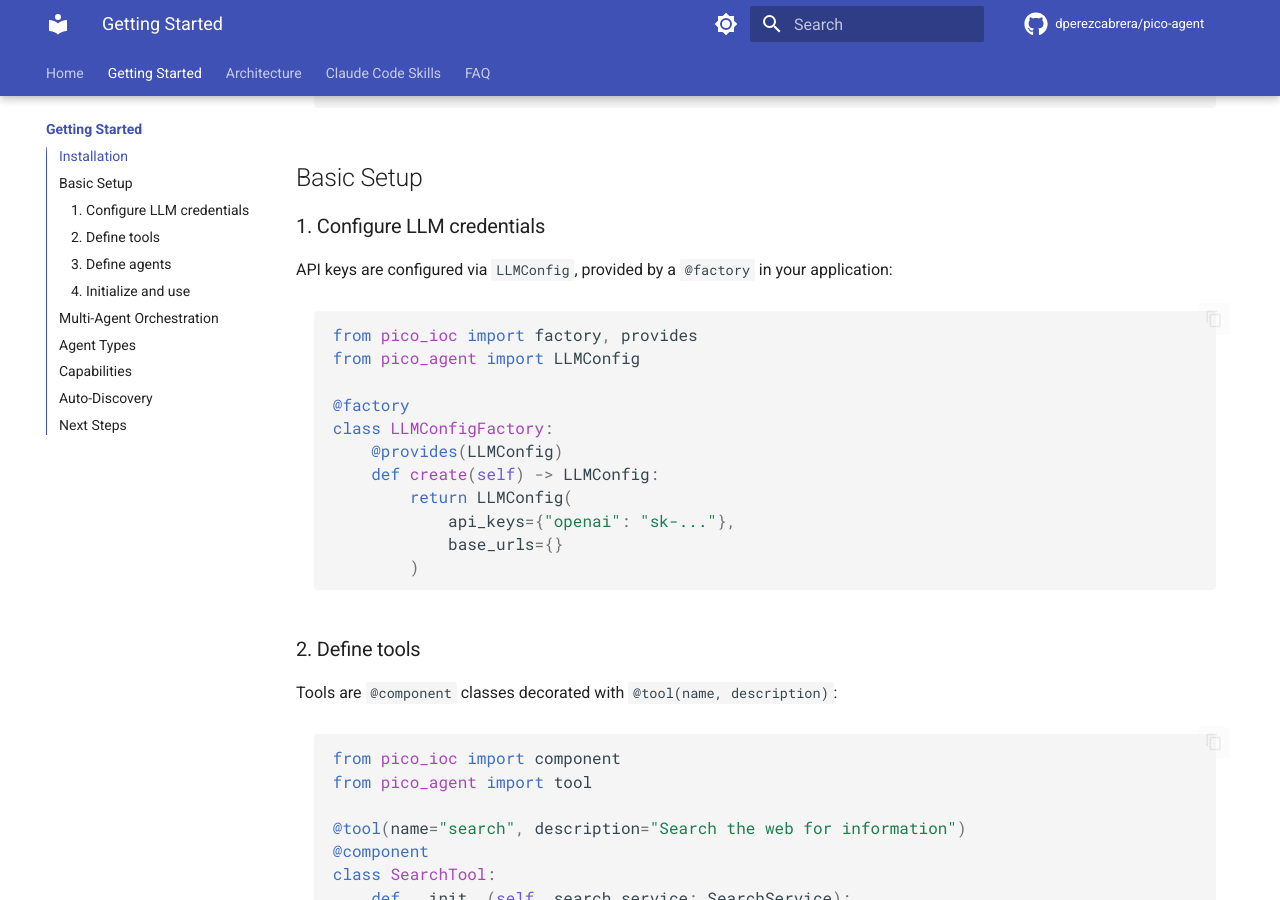
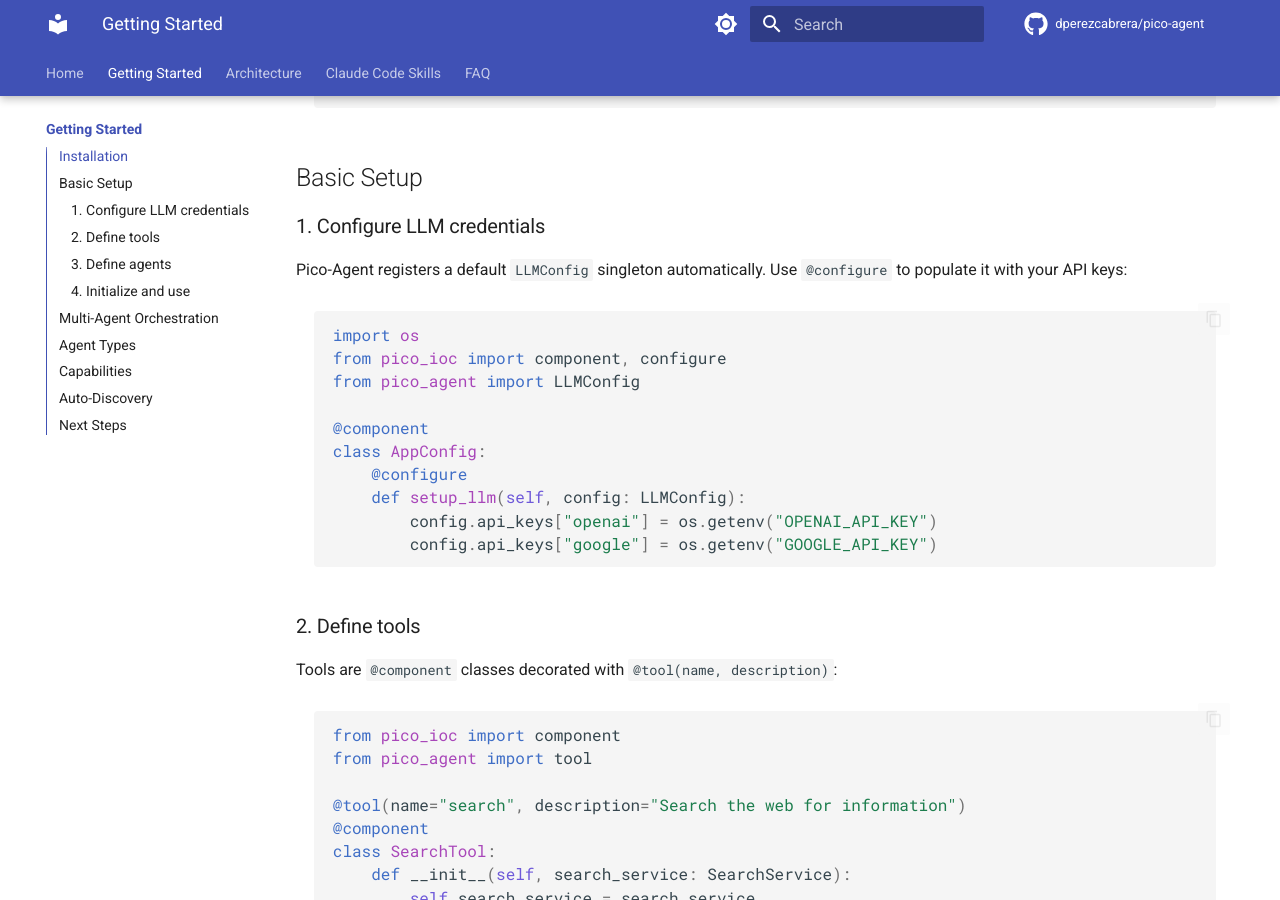
Before and after one commit to dperezcabrera/pico-agent, an MkDocs documentation site: the page built from docs/getting-started.md, in a window 1280 px wide and 900 px high, scrolled down 471 px. Built offline with MkDocs 1.6.1 and Material for MkDocs 9.7.7, drawn with Linux system fonts in a browser that asks for light colours; comment, search, counter and statistics services are not loaded; some of the changed text lies outside the part shown.

Commit message:
Fix docs: correct LLMConfig pattern and add pico_agent.init() bootstrap
Co-Authored-By: Claude Opus 4.6 <noreply@anthropic.com>

````diff
--- a/docs/getting-started.md
+++ b/docs/getting-started.md
@@ -21,20 +21,19 @@ pip install pico-agent[all]         # All providers
 
 ### 1. Configure LLM credentials
 
-API keys are configured via `LLMConfig`, provided by a `@factory` in your application:
+Pico-Agent registers a default `LLMConfig` singleton automatically. Use `@configure` to populate it with your API keys:
 
 ```python
-from pico_ioc import factory, provides
+import os
+from pico_ioc import component, configure
 from pico_agent import LLMConfig
 
-@factory
-class LLMConfigFactory:
-    @provides(LLMConfig)
-    def create(self) -> LLMConfig:
-        return LLMConfig(
-            api_keys={"openai": "sk-..."},
-            base_urls={}
-        )
+@component
+class AppConfig:
+    @configure
+    def setup_llm(self, config: LLMConfig):
+        config.api_keys["openai"] = os.getenv("OPENAI_API_KEY")
+        config.api_keys["google"] = os.getenv("GOOGLE_API_KEY")
 ```
 
 ### 2. Define tools
@@ -89,15 +88,24 @@ Key `@agent` parameters:
 
 ### 4. Initialize and use
 
+Use `pico_agent.init()` — it wraps `pico_ioc.init()` and automatically includes the `pico_agent` module:
+
 ```python
-from pico_ioc import init, configuration, DictSource
+from pico_agent import init
 
-config = configuration(DictSource({}))
-container = init(modules=["myapp"], config=config)
+container = init(modules=["myapp"])
 
 agent = container.get(ResearchAgent)
 result = await agent.research("Latest developments in quantum computing")
 print(result)
+```
+
+You can also use `pico_ioc.init()` directly — just include `"pico_agent"` in your modules list:
+
+```python
+from pico_ioc import init
+
+container = init(modules=["pico_agent", "myapp"])
 ```
 
 ## Multi-Agent Orchestration
````
Also changed, not shown: docs/faq.md (+9 -13 lines).
